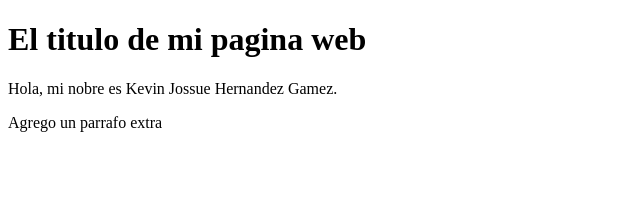
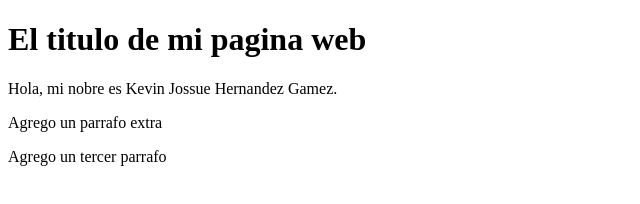
Before and after one commit to KevinGamez16/Seminario_Git_Github, a plain HTML site: page index.html in a window 1280 px wide. Shown: the whole page, without its empty margins (0-640 px from the left). Drawn offline with Linux system fonts and the light colour scheme.

Commit message:
Agrege un tercer parrafo a mi pagina web

```diff
--- a/index.html
+++ b/index.html
@@ -18,6 +18,9 @@
         Agrego un parrafo extra
     </p>
 
+    <p>
+        Agrego un tercer parrafo
+    </p>
 </body>
 
 </html>
```
